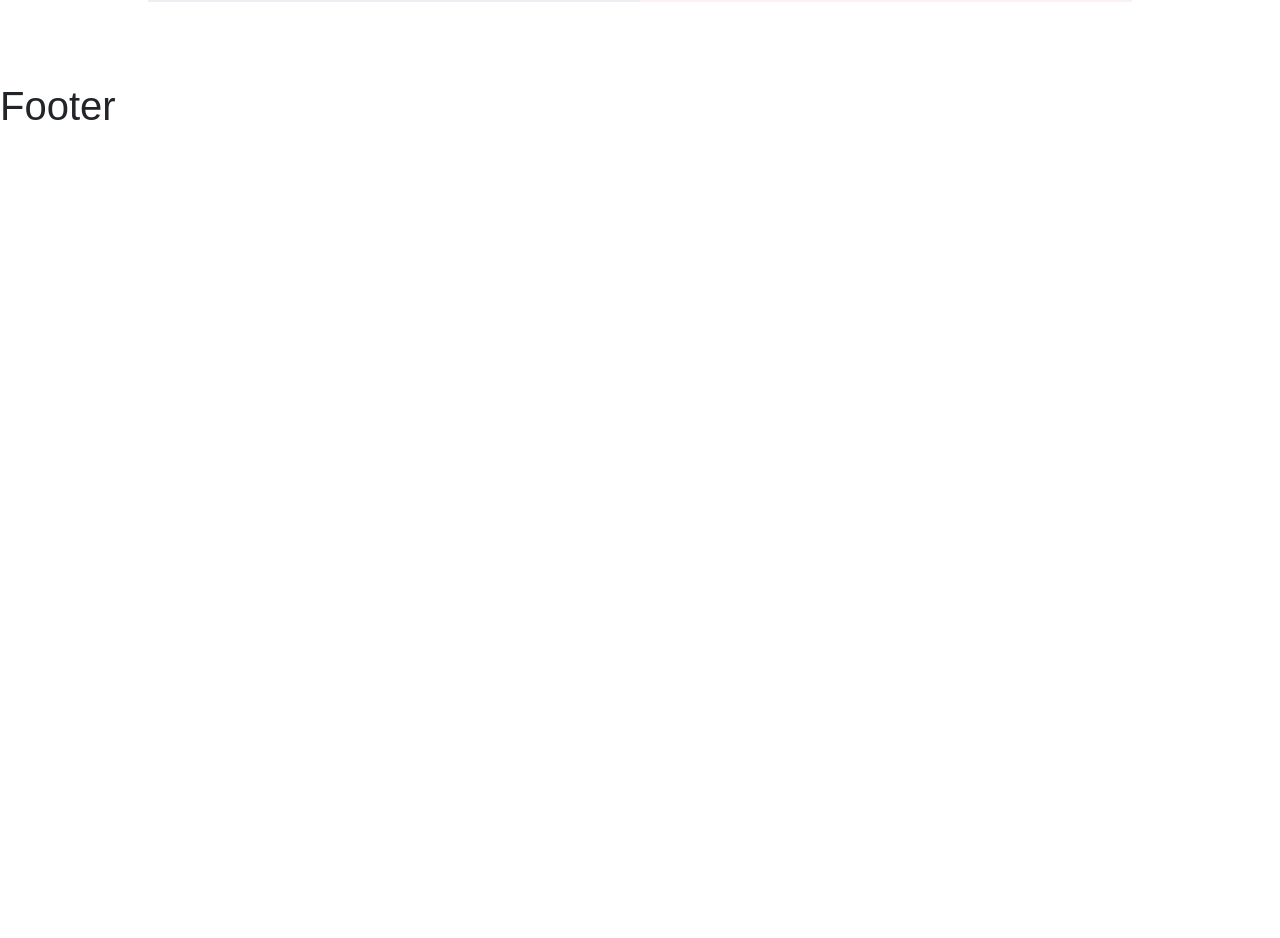
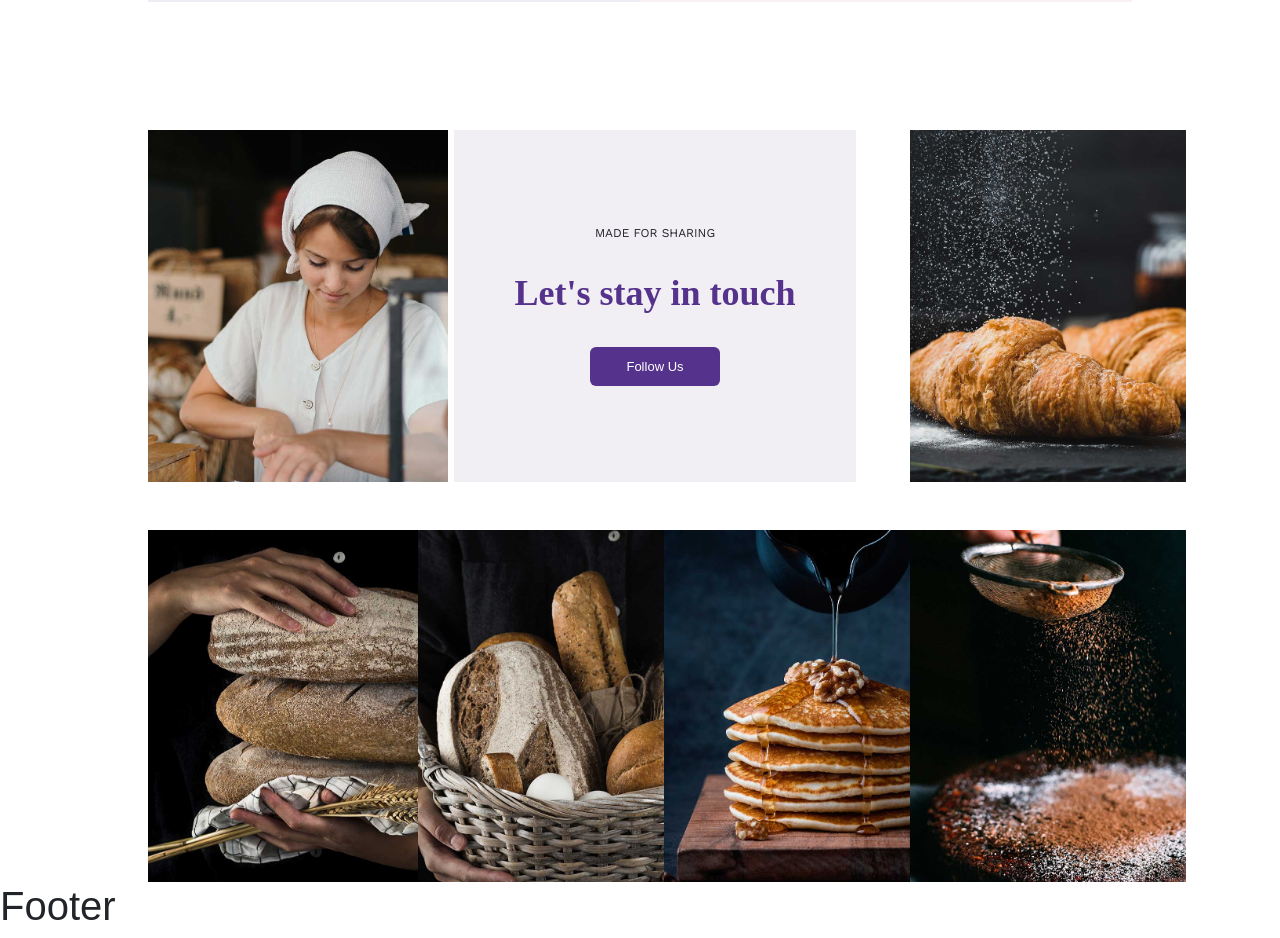
Before and after one commit to andreafrancioni/proj-html-vuejs, a Vue app: page / in a window 1280 px wide. Shown: the part 6100-7038 px from the top of the page. Before the commit the page ends 6238 px from the top, so only its background shows below. Built offline with nearby package versions, Linux system fonts and the light colour scheme.

Commit message:
Completa sezione social

```diff
--- a/src/App.vue
+++ b/src/App.vue
@@ -7,6 +7,7 @@ import AppProducts2 from "./components/AppProducts2.vue";
 import AppWeddingSection from "./components/AppWeddingSection.vue";
 import AppCards from "./components/AppCards.vue";
 import AppLocation from "./components/AppLocation.vue";
+import AppSocialCards from "./components/AppSocialCards.vue";
 
 import axios from 'axios'; //importo Axios
 import { store } from "./store.js" //state management
@@ -21,6 +22,7 @@ export default {
 		AppProducts2,
 		AppCards,
 		AppLocation,
+		AppSocialCards,
 	},
 	data() {
 		return {
@@ -61,6 +63,7 @@ export default {
 		<AppProducts2 />
 		<AppCards />
 		<AppLocation />
+		<AppSocialCards />
 	</main>
 	<footer>
 		<AppFooter />
--- /dev/null
+++ b/src/components/AppSocialCards.vue
@@ -0,0 +1,106 @@
+<script>
+import { store } from "../store.js" //state management
+import register from "../debug" //per debuggare il componente da console
+
+export default {
+    name: "AppSocialCards",
+    data() {
+        return {
+            store
+        }
+    },
+    methods: {
+        doThings() {
+            console.log("AppComponent does things");
+        }
+    },
+    mounted() {
+        register(this); //per debuggare il componente da console
+        this.doThings();
+    }
+}
+</script>
+
+<template>
+    <div class="socialCards">
+        <div class="row">
+            <div class="col-3">
+                <img src="../assets/social-1.jpg" alt="">
+            </div>
+            <div class="col-6 accrocchio">
+                <div class="bg-pink d-flex flex-column align-items-center justify-content-center h-100">
+                    <h6>MADE FOR SHARING</h6>
+                    <h2>Let's stay in touch</h2>
+                    <button class="btn">Follow Us</button>
+                </div>
+            </div>
+            <div class="col-3">
+                <img class="ps-4" src="../assets/social-2.jpg" alt="">
+            </div>
+
+            <div class="col-3">
+                <img src="../assets/social-3.jpg" alt="">
+            </div>
+            <div class="col-3">
+                <img class="ps-4" src="../assets/social-4.jpg" alt="">
+            </div>
+            <div class="col-3">
+                <img class="ps-4" src="../assets/social-5.jpg" alt="">
+            </div>
+            <div class="col-3">
+                <img class="ps-4" src="../assets/social-6.jpg" alt="">
+            </div>
+        </div>
+    </div>
+</template>
+
+<style scoped lang="scss">
+// importo variabili
+@use '../styles/partials/variables' as *;
+
+.accrocchio {
+    padding-right: 30px;
+    padding-top: 48px;
+    padding-left: 60px;
+
+}
+
+.bg-pink {
+    background-color: #F1EEF4;
+}
+
+h6 {
+    font-size: 12px;
+    margin-bottom: 2rem;
+    font-family: "Work Sans";
+}
+
+h2 {
+    color: $fontColorViolet;
+    font-size: 36px;
+    font-family: "Source Sans 4";
+    font-weight: 700;
+    margin-bottom: 2rem;
+}
+
+.btn {
+    background-color: $fontColorViolet;
+    color: white;
+    font-size: 13px;
+    width: 10em;
+    height: 3em;
+}
+
+.socialCards {
+    padding: 0 10em;
+}
+
+// ...qui eventuale SCSS di AppComponent
+img {
+    padding-top: 3rem;
+    object-fit: cover;
+    object-position: left;
+    width: 300px;
+    height: 400px;
+}
+</style>
```
